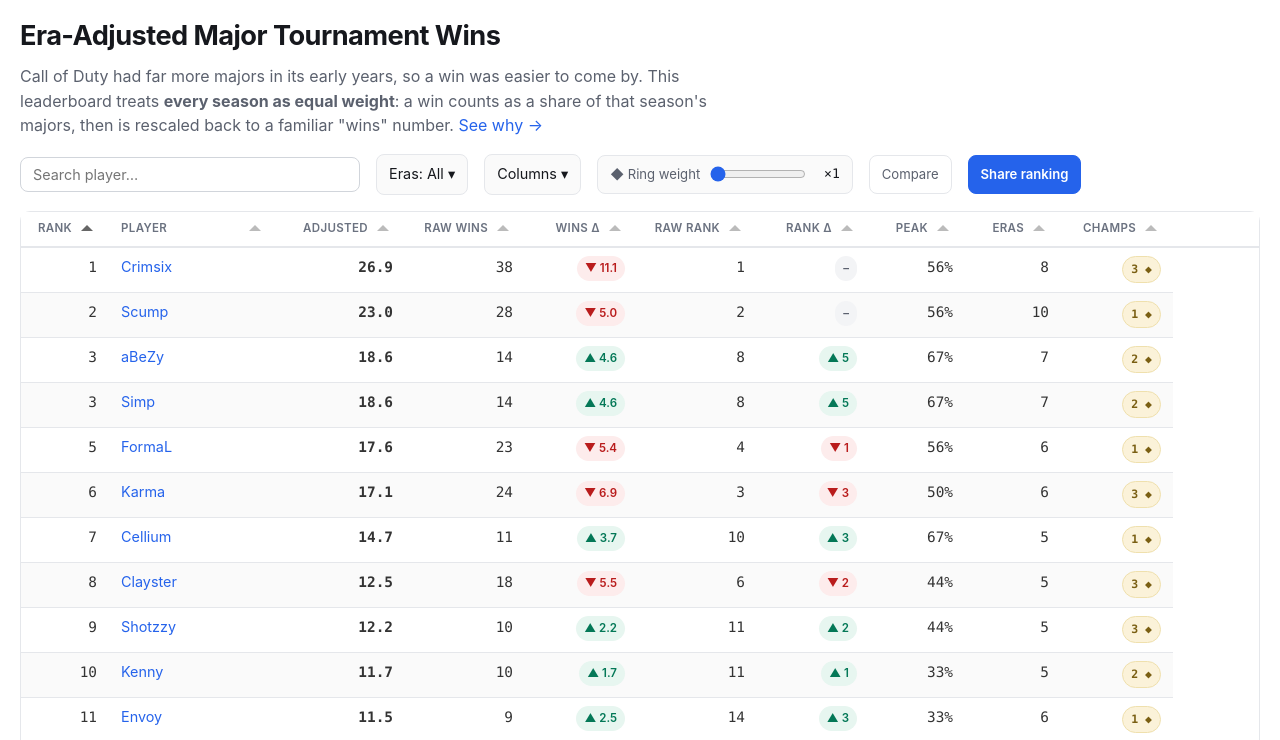
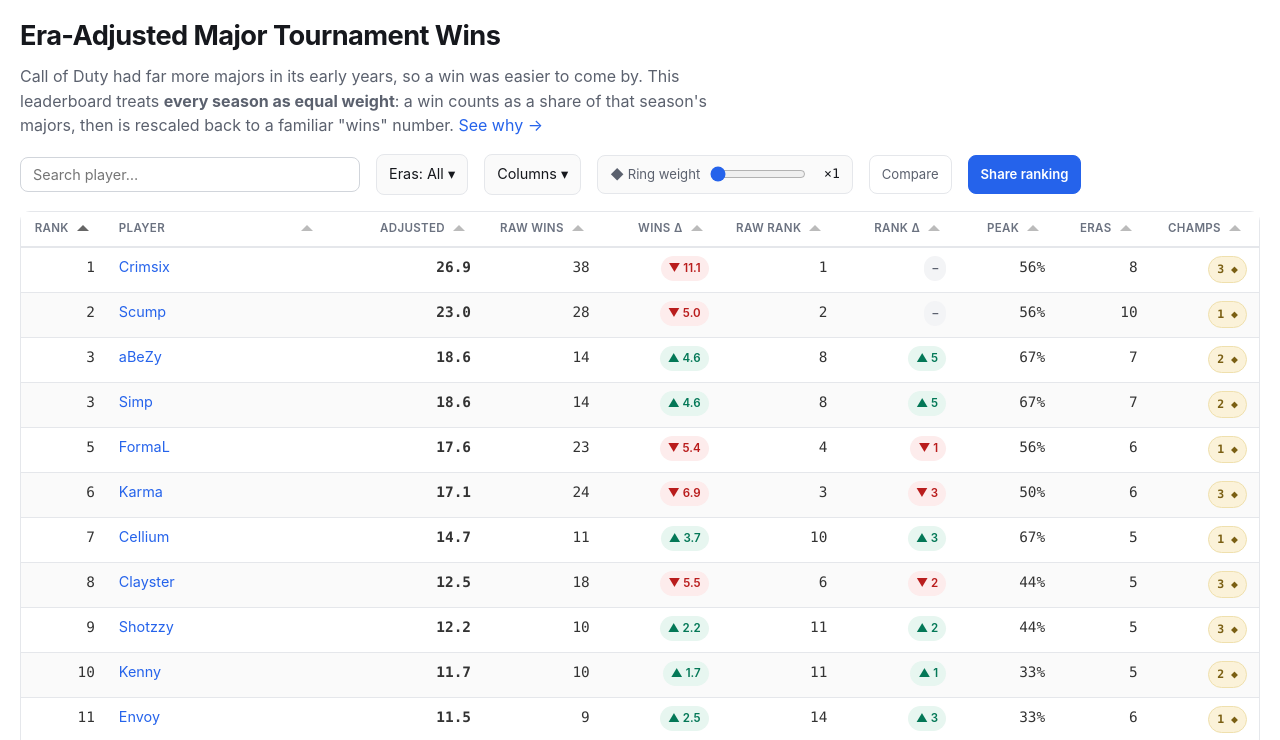
Before and after one commit to benjaminshoemaker/cod-stats, a website: page site/index.html in a window 1280 px wide. Shown: the part 59-799 px from the top of the page. Drawn offline with Linux system fonts and the light colour scheme; animation ran at ten frames a second.

Commit message:
Fix leaderboard desktop column layout

```diff
--- a/site/assets/style.css
+++ b/site/assets/style.css
@@ -216,8 +216,10 @@ table.data tr.subhead td{background:var(--panel-2);font-weight:600;color:var(--m
   position:sticky;top:var(--navh,52px);z-index:11}
 .tabulator .tabulator-header .tabulator-col{background:#fff;border-right:none}
 .tabulator .tabulator-header .tabulator-col .tabulator-col-content{padding:var(--space-2) var(--space-3)}
-.tabulator .tabulator-header .tabulator-col-title{font-size:var(--text-xs);text-transform:uppercase;letter-spacing:.03em;color:var(--faint);
+.tabulator .tabulator-header .tabulator-col .tabulator-col-content .tabulator-col-title{font-size:var(--text-xs);text-transform:uppercase;letter-spacing:.03em;color:var(--faint);
   white-space:normal;text-overflow:clip;overflow:visible}
+.tabulator .tabulator-header .tabulator-col.tabulator-sortable .tabulator-col-title{padding-right:26px}
+.tabulator .tabulator-header .tabulator-col .tabulator-col-content .tabulator-col-sorter{right:6px;width:12px;justify-content:center}
 .tabulator .tabulator-row{border-bottom:1px solid var(--line)}
 .tabulator .tabulator-row.tabulator-row-even{background:var(--panel)}
 .tabulator .tabulator-row:hover{background:var(--accent-soft)}
@@ -280,8 +282,7 @@ a:focus-visible,button:focus-visible,.toggle:focus-within,input:focus-visible,
   font-size:var(--text-sm);max-width:260px;opacity:0;transition:opacity .1s}
 .charttip.on{opacity:1}
 .charttip.fixed{position:fixed;z-index:50}
-/* fitData sizes the board to its columns; center it so wide screens don't get a dead right gutter */
-@media(min-width:761px){#table .tabulator{width:max-content;max-width:100%;margin:0 auto}}
+@media(min-width:761px){#table .tabulator{width:100%;max-width:100%}}
 @media(max-width:760px){
   .scrollhint{display:block}
   /* tighter cells on phones so the compact columns fit their labels */
--- a/site/index.html
+++ b/site/index.html
@@ -160,44 +160,45 @@ const compareFmt = c => {
 // (see .tabulator-header sticky rule in style.css). Mobile uses compact widths + short labels.
 // Rebuilt in place when the viewport crosses the breakpoint, so crossing it keeps
 // scroll position and search text instead of reloading the page.
+const colSize = (M, mobileW, desktopW, grow=1) => M ? {width:mobileW, minWidth:mobileW} : {minWidth:desktopW, widthGrow:grow};
 const buildColumns = M => [
     {title:"", field:"__compare", width:44, minWidth:44, hozAlign:"center", headerSort:false,
       visible:compareMode, formatter:compareFmt, cssClass:"compare-select-cell"},
-    {title:M?"#":"Rank", field:"adjRank", width:M?50:88, minWidth:M?50:88, hozAlign:"right", headerHozAlign:"right",
+    {title:M?"#":"Rank", field:"adjRank", ...colSize(M,50,84,.65), hozAlign:"right", headerHozAlign:"right",
       cssClass:"tabnum", sorter:"number", headerTooltip:"Adjusted rank"},
     M ? {title:"Player", field:"name", width:112, minWidth:112, sorter:"string", formatter:playerFmt}
-      : {title:"Player", field:"name", width:168, minWidth:168, sorter:"string", formatter:playerFmt},
-    {title:M?"Adj":"Adjusted", field:"adjusted", width:M?76:128, minWidth:M?76:128, hozAlign:"right", headerHozAlign:"right",
+      : {title:"Player", field:"name", ...colSize(M,112,128,1.7), sorter:"string", formatter:playerFmt},
+    {title:M?"Adj":"Adjusted", field:"adjusted", ...colSize(M,76,112,1.15), hozAlign:"right", headerHozAlign:"right",
       cssClass:"tabnum", sorter:"number",
       formatter:c=>`<strong>${c.getValue().toFixed(1)}</strong>`, headerTooltip:"Era-adjusted wins"},
-    {title:M?"+◆":"Adj +◆", field:"adjWeighted", width:M?80:124, minWidth:M?80:124, hozAlign:"right", headerHozAlign:"right",
+    {title:M?"+◆":"Adj +◆", field:"adjWeighted", ...colSize(M,80,88,1), hozAlign:"right", headerHozAlign:"right",
       cssClass:"tabnum", sorter:"number", visible: ringN>1,
       formatter:c=>`<strong>${c.getValue().toFixed(1)}</strong>`,
       headerTooltip:"Adjusted wins with the championship weighting applied (a ring counts as N majors)"},
-    {title:M?"Raw":"Raw wins", field:"raw", width:M?76:120, minWidth:M?76:120, hozAlign:"right", headerHozAlign:"right",
+    {title:M?"Raw":"Raw wins", field:"raw", ...colSize(M,76,80,.9), hozAlign:"right", headerHozAlign:"right",
       cssClass:"tabnum", sorter:"number", headerTooltip:"Major wins as listed on the wiki"},
-    {title:M?"Events":"Events placed", field:"eventsPlaced", width:M?86:152, minWidth:M?86:152, hozAlign:"right", headerHozAlign:"right",
+    {title:M?"Events":"Events placed", field:"eventsPlaced", ...colSize(M,86,100,1.1), hozAlign:"right", headerHozAlign:"right",
       cssClass:"tabnum", sorter:"number", headerTooltip:"Included majors where this player has a counted placement"},
-    {title:M?"Avg plc":"Average placement", field:"avgPlace", width:M?88:188, minWidth:M?88:188, hozAlign:"right", headerHozAlign:"right",
+    {title:M?"Avg plc":"Average placement", field:"avgPlace", ...colSize(M,88,122,1.25), hozAlign:"right", headerHozAlign:"right",
       cssClass:"tabnum", sorter:"number", formatter:placeFmt,
       headerTooltip:"Mean finish across included majors. Tied ranges use their midpoint."},
-    {title:M?"Wins Δ":"Wins Δ", field:"winsChange", width:M?92:112, minWidth:M?92:112, hozAlign:"right", headerHozAlign:"right",
+    {title:M?"Wins Δ":"Wins Δ", field:"winsChange", ...colSize(M,92,84,.9), hozAlign:"right", headerHozAlign:"right",
       sorter:"number", headerTooltip:"Adjusted wins minus raw wins", formatter:c=>changePill(c.getValue(), true)},
-    {title:M?"Raw #":"Raw rank", field:"rawRank", width:M?84:120, minWidth:M?84:120, hozAlign:"right", headerHozAlign:"right",
+    {title:M?"Raw #":"Raw rank", field:"rawRank", ...colSize(M,84,84,.9), hozAlign:"right", headerHozAlign:"right",
       cssClass:"tabnum", sorter:"number", headerTooltip:"Rank by raw wins"},
-    {title:M?"Rank Δ":"Rank Δ", field:"delta", width:M?92:112, minWidth:M?92:112, hozAlign:"right", headerHozAlign:"right",
+    {title:M?"Rank Δ":"Rank Δ", field:"delta", ...colSize(M,92,84,.9), hozAlign:"right", headerHozAlign:"right",
       sorter:"number", headerTooltip:"Movement vs raw rank", formatter:c=>changePill(c.getValue(), false)},
-    {title:"Peak", field:"peak", width:M?76:96, minWidth:M?76:96, hozAlign:"right", headerHozAlign:"right",
+    {title:"Peak", field:"peak", ...colSize(M,76,82,.75), hozAlign:"right", headerHozAlign:"right",
       cssClass:"tabnum", sorter:"number",
       headerTooltip:"Most dominant season: % of that season's majors won",
       tooltip:(e,cell)=>{const i=cell.getRow().getData().peakInfo; return i&&i.season?`Best season: ${i.season} (${i.wins} of ${i.majors} majors)`:'';},
       formatter:c=>{const i=c.getRow().getData().peakInfo; return (i&&i.majors)?`${Math.round(i.wins/i.majors*100)}%`:'<span class="faint">–</span>';}},
-    {title:"Eras", field:"eras", width:M?76:96, minWidth:M?76:96, hozAlign:"right", headerHozAlign:"right",
+    {title:"Eras", field:"eras", ...colSize(M,76,82,.7), hozAlign:"right", headerHozAlign:"right",
       cssClass:"tabnum", sorter:"number",
       headerTooltip:"Distinct CoD titles with a major win (longevity)",
       tooltip:(e,cell)=>{const d=cell.getRow().getData();
         return d.firstYear ? `won majors in ${d.eras} CoD titles · career ${d.firstYear}–${d.lastYear}` : 'no majors in the included seasons';}},
-    {title:"Champs", field:"champs", width:M?96:112, minWidth:M?96:112, hozAlign:"right", headerHozAlign:"right",
+    {title:"Champs", field:"champs", ...colSize(M,96,100,.8), hozAlign:"right", headerHozAlign:"right",
       cssClass:"tabnum", sorter:"number",
       headerTooltip:"Call of Duty World Championship wins (unweighted, one per year)", formatter:champFmt},
 ];
@@ -207,7 +208,7 @@ columns.forEach(c=>{ if(startHide.has(c.field)) c.visible = false; });
 
 const table = new Tabulator("#table",{
   data: cr(selected, ringN),
-  layout: "fitData",   // size to content so hiding columns narrows the table (vs. one column ballooning)
+  layout: "fitColumns",   // fill the desktop table while respecting compact min widths for expanded views
   placeholder:"No players match your search.",
   initialSort:[{column:startSort,dir:startDir}],
   columns,
```
Also changed, not shown: site/changelog.html (+4 -0 lines), tests/leaderboard.spec.ts (+65 -10 lines).
